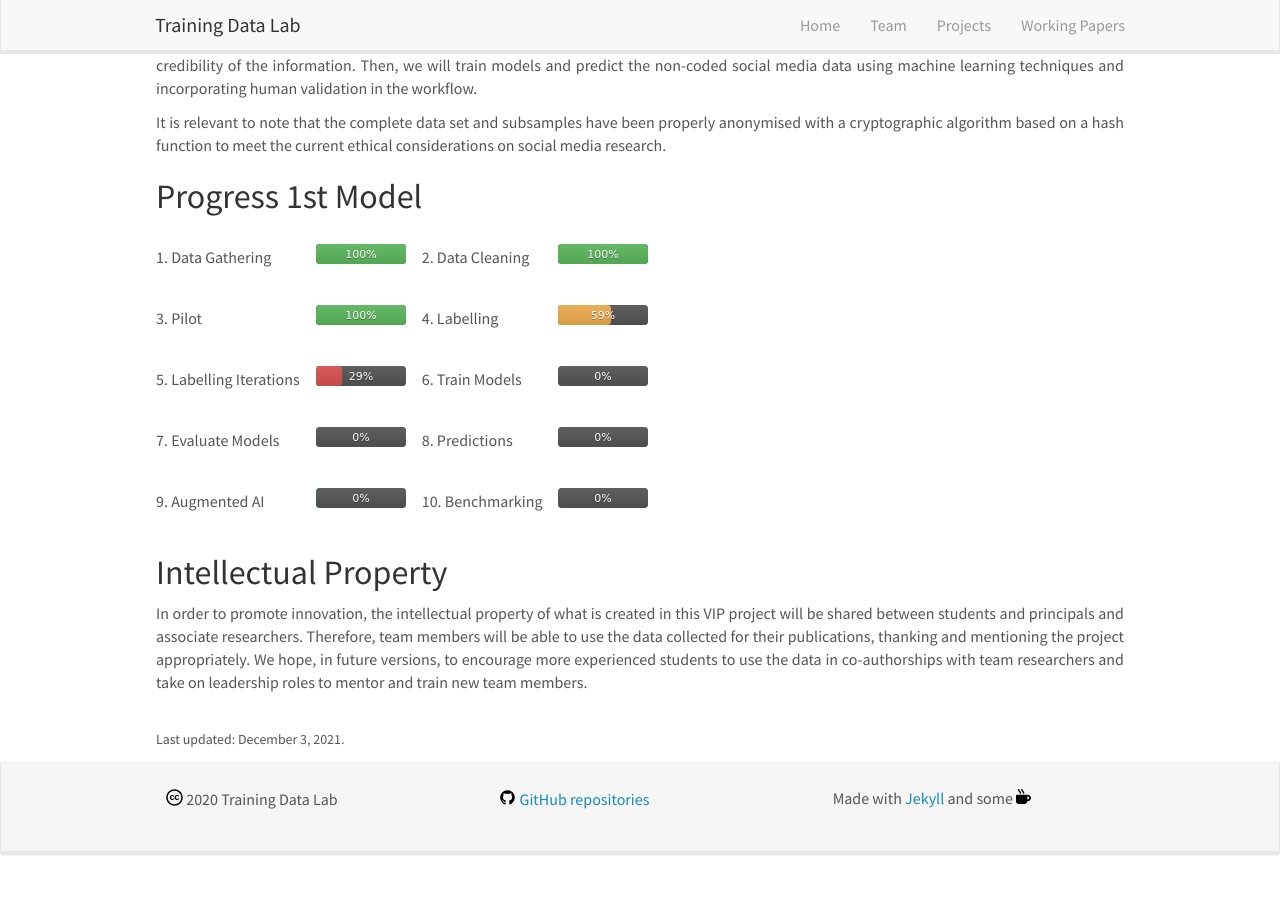
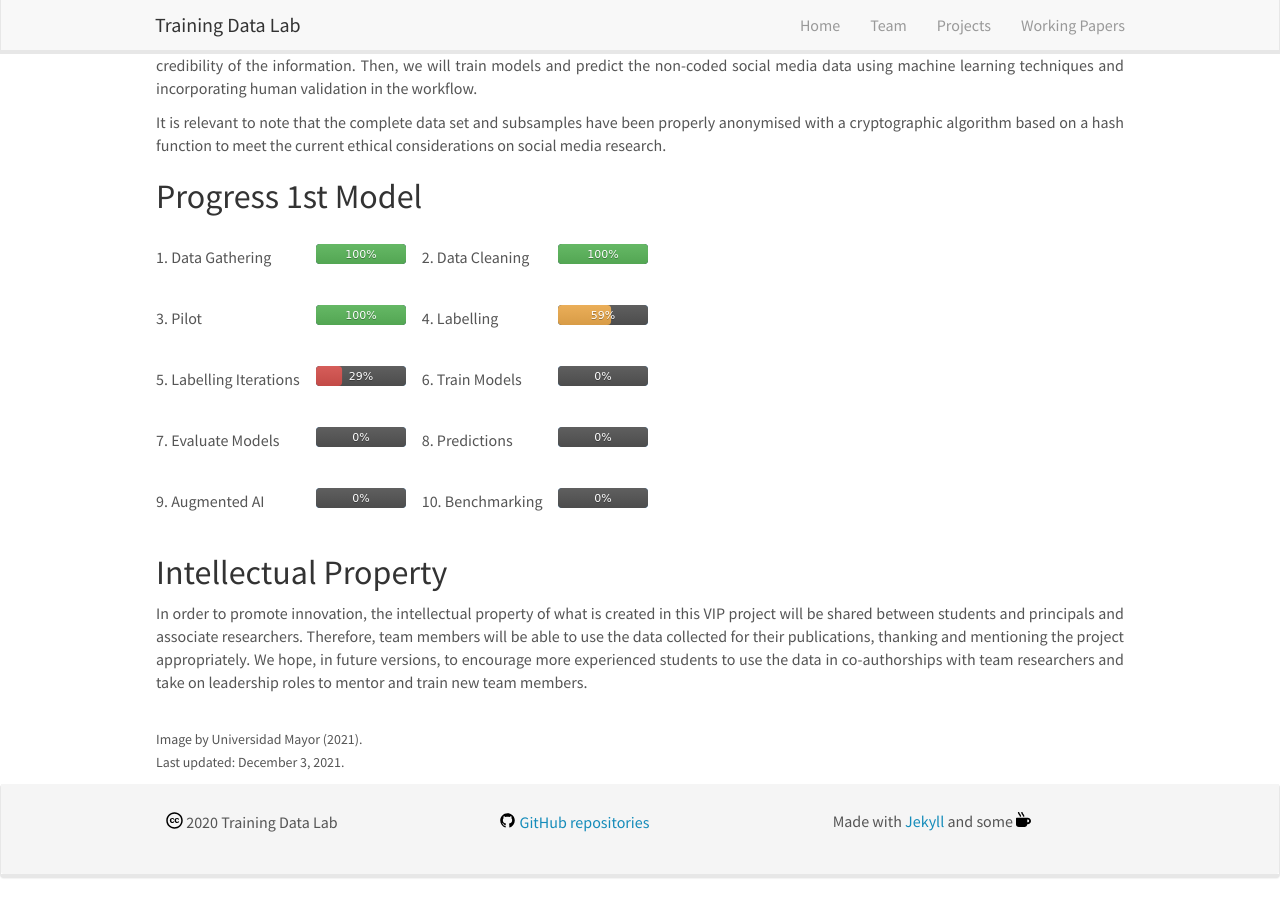
Before and after one commit to training-datalab/old-training-datalab.com, a Jekyll site: the page built from _pages/vip-project-machine-learning.md, in a window 1280 px wide and 900 px high, scrolled down 2063 px. Built offline with Jekyll 4.4.1, drawn with Linux system fonts in a browser that asks for light colours; nearby versions of some CDN libraries; before the commit the page ends 2940 px from its top, so only the background shows below that.

Commit message:
Update vip-project-machine-learning.md

```diff
--- a/_pages/vip-project-machine-learning.md
+++ b/_pages/vip-project-machine-learning.md
@@ -90,4 +90,5 @@ permalink: /projects/vip-project-machine-learning
 
 <p align="justify">In order to promote innovation, the intellectual property of what is created in this VIP project will be shared between students and principals and associate researchers. Therefore, team members will be able to use the data collected for their publications, thanking and mentioning the project appropriately. We hope, in future versions, to encourage more experienced students to use the data in co-authorships with team researchers and take on leadership roles to mentor and train new team members.</p>
 <br />
+<small>Image by Universidad Mayor (2021).</small><br />
 <small>Last updated: December 3, 2021.</small>
```
